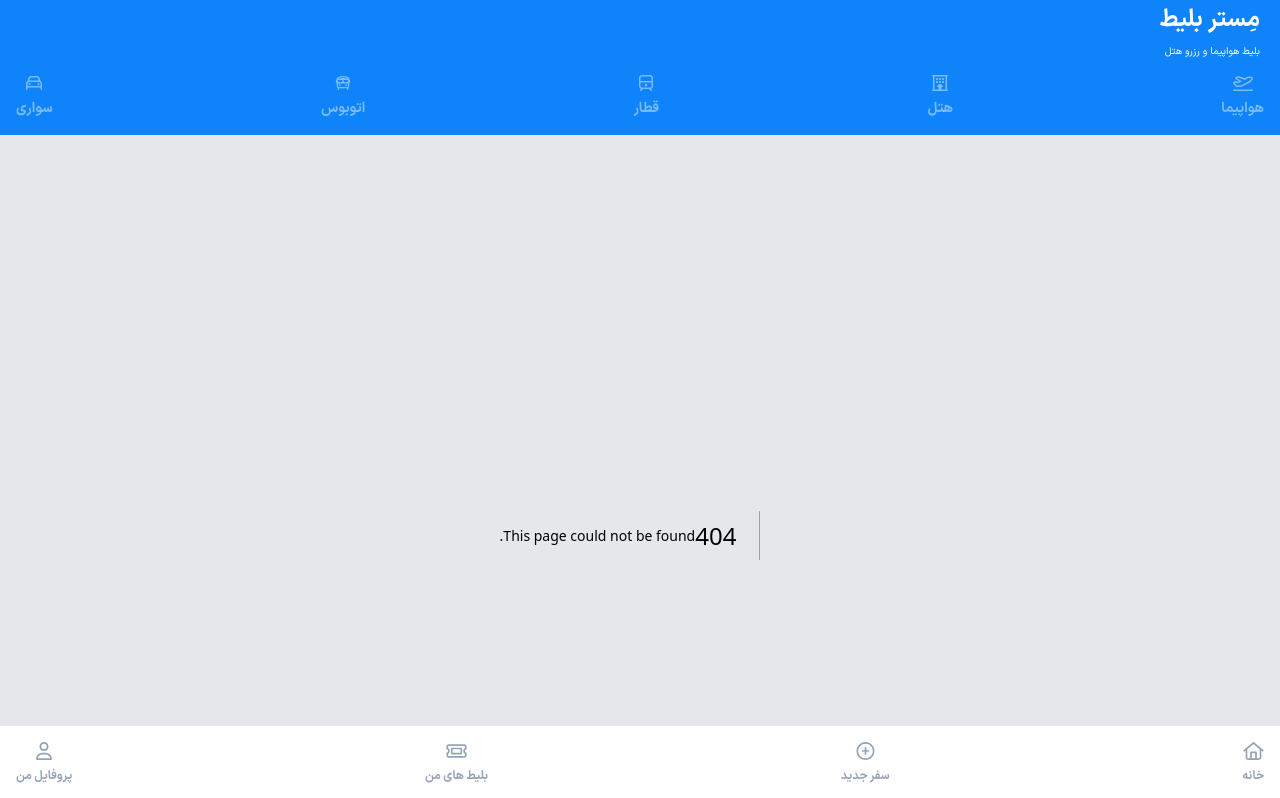
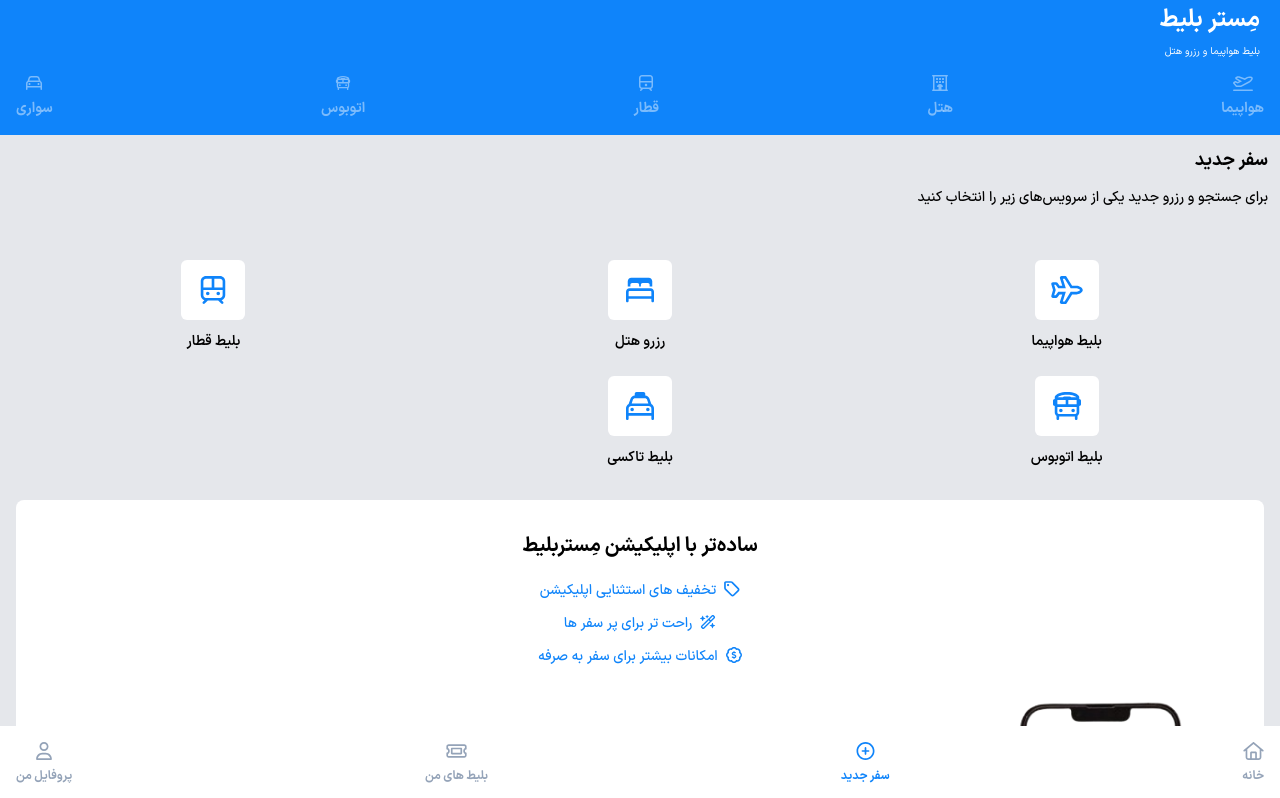
Before and after one commit to mahdikhalili1998/mr-blit, a Next.js app: page /services in a window 1280 px wide. Before the commit this address had no page. Shown: the top 798 px of the page. Built offline with nearby package versions, Linux system fonts and the light colour scheme.

Commit message:
start for authuriztion

```diff
--- /dev/null
+++ b/src/app/services/page.tsx
@@ -0,0 +1,8 @@
+import Services from "@/components/template/Services";
+import React from "react";
+
+function page() {
+  return <Services />;
+}
+
+export default page;
--- /dev/null
+++ b/src/components/icon/ServiceBus.tsx
@@ -0,0 +1,25 @@
+import { IIcon } from "@/types/generalType";
+import React from "react";
+
+function ServiceBus({ width, height, color }: IIcon) {
+  return (
+    <svg
+      width={width}
+      height={height}
+      aria-hidden="true"
+      focusable="false"
+      data-prefix="far"
+      data-icon="bus"
+      role="img"
+      xmlns="http://www.w3.org/2000/svg"
+      viewBox="0 0 576 512"
+    >
+      <path
+        fill={color}
+        d="M144 336C144 318.3 158.3 304 176 304C193.7 304 208 318.3 208 336C208 353.7 193.7 368 176 368C158.3 368 144 353.7 144 336zM368 336C368 318.3 382.3 304 400 304C417.7 304 432 318.3 432 336C432 353.7 417.7 368 400 368C382.3 368 368 353.7 368 336zM74.2 70.03C99.86 38.75 167.8 0 288 0C416.6 0 478 38.63 502.4 70.55C509.9 80.32 512 91.48 512 100.4V128C529.7 128 544 142.3 544 160V224C544 241.7 529.7 256 512 256V376C512 400.1 499.3 422.1 480 435.9V488C480 501.3 469.3 512 456 512C442.7 512 432 501.3 432 488V448H144V488C144 501.3 133.3 512 120 512C106.7 512 96 501.3 96 488V435.9C76.7 422.1 64 400.1 64 376V256C46.33 256 32 241.7 32 224V160C32 142.3 46.33 128 64 128V100.4C64 91.58 66.05 79.97 74.2 70.03zM363.7 96H461.2C445.4 78.89 399.2 48 288 48C185.8 48 133.8 78.27 115.5 96H212.3C217.8 86.44 228.2 80 240 80H336C347.8 80 358.2 86.44 363.7 96zM464 144H312V224H464V144zM112 224H264V144H112V224zM112 272V376C112 389.3 122.7 400 136 400H440C453.3 400 464 389.3 464 376V272H112z"
+      ></path>
+    </svg>
+  );
+}
+
+export default ServiceBus;
--- /dev/null
+++ b/src/components/icon/ServiceHotel.tsx
@@ -0,0 +1,25 @@
+import { IIcon } from "@/types/generalType";
+import React from "react";
+
+function ServiceHotel({ width, height, color }: IIcon) {
+  return (
+    <svg
+      width={width}
+      height={height}
+      aria-hidden="true"
+      focusable="false"
+      data-prefix="far"
+      data-icon="bed-front"
+      role="img"
+      xmlns="http://www.w3.org/2000/svg"
+      viewBox="0 0 512 512"
+    >
+      <path
+        fill={color}
+        d="M80 160c0-17.6 14.4-32 32-32h96c17.6 0 32 14.4 32 32v32h32V160c0-17.6 14.4-32 32-32h96c17.6 0 32 14.4 32 32v32H480V96c0-35.2-28.8-64-64-64H96C60.8 32 32 60.8 32 96v96h48V160zM448 224H64C28.65 224 0 252.7 0 288v168C0 469.3 10.75 480 23.1 480S48 469.3 48 456V416h416v40C464 469.3 474.7 480 488 480S512 469.3 512 456V288C512 252.7 483.3 224 448 224zM464 368h-416V288c0-8.875 7.125-16 16-16h384c8.875 0 16 7.125 16 16V368z"
+      ></path>
+    </svg>
+  );
+}
+
+export default ServiceHotel;
--- /dev/null
+++ b/src/components/icon/ServicePlane.tsx
@@ -0,0 +1,25 @@
+import { IIcon } from "@/types/generalType";
+import React from "react";
+
+function ServicePlane({ width, height, color }: IIcon) {
+  return (
+    <svg
+      width={width}
+      height={height}
+      aria-hidden="true"
+      focusable="false"
+      data-prefix="far"
+      data-icon="plane"
+      role="img"
+      xmlns="http://www.w3.org/2000/svg"
+      viewBox="0 0 576 512"
+    >
+      <path
+        fill={color}
+        d="M576 256C576 305 502.1 336 464.2 336H382.2L282.4 496C276.4 506 266.4 512 254.4 512H189.5C179.5 512 169.5 508 163.5 500C157.6 492 155.6 480.1 158.6 471L201.5 336H152.5L113.6 388C107.6 396 98.61 400 88.62 400H31.7C22.72 400 12.73 396 6.74 388C.7485 380-1.248 370 1.747 360L31.7 256L.7488 152C-1.248 143 .7488 133 6.74 125C12.73 117 22.72 112 31.7 112H88.62C98.61 112 107.6 117 113.6 125L152.5 176H201.5L158.6 41C155.6 32 157.6 21 163.5 13C169.5 5 179.5 0 189.5 0H254.4C265.4 0 277.4 7 281.4 16L381.2 176H463.2C502.1 176 576 208 576 256H576zM527.1 256C525.1 246 489.1 224 463.2 224H355.3L245.4 48H211.5L266.4 224H128.6L80.63 160H53.67L81.63 256L53.67 352H80.63L128.6 288H266.4L211.5 464H245.4L355.3 288H463.2C490.1 288 526.1 267 527.1 256V256z"
+      ></path>
+    </svg>
+  );
+}
+
+export default ServicePlane;
--- /dev/null
+++ b/src/components/icon/ServiceTaxi.tsx
@@ -0,0 +1,25 @@
+import { IIcon } from "@/types/generalType";
+import React from "react";
+
+function ServiceTaxi({ width, height, color }: IIcon) {
+  return (
+    <svg
+      width={width}
+      height={height}
+      aria-hidden="true"
+      focusable="false"
+      data-prefix="far"
+      data-icon="taxi"
+      role="img"
+      xmlns="http://www.w3.org/2000/svg"
+      viewBox="0 0 576 512"
+    >
+      <path
+        fill={color}
+        d="M176 320C176 337.7 161.7 352 144 352C126.3 352 112 337.7 112 320C112 302.3 126.3 288 144 288C161.7 288 176 302.3 176 320zM400 320C400 302.3 414.3 288 432 288C449.7 288 464 302.3 464 320C464 337.7 449.7 352 432 352C414.3 352 400 337.7 400 320zM352 0C369.7 0 384 14.33 384 32V64L384 64.17C419.2 66.32 449.9 89.34 461.7 122.9L495.9 220.8C524.6 237.4 544 268.4 544 303.1V488C544 501.3 533.3 512 520 512C506.7 512 496 501.3 496 488V432H80V488C80 501.3 69.25 512 56 512C42.75 512 32 501.3 32 488V303.1C32 268.4 51.35 237.4 80.1 220.8L114.3 122.9C126.1 89.34 156.8 66.32 192 64.17L192 64V32C192 14.33 206.3 0 224 0H352zM197.4 112C180.4 112 165.3 122.7 159.7 138.8L135.4 208H440.6L416.3 138.8C410.7 122.7 395.6 112 378.6 112H197.4zM80 304V384H496V304C496 277.5 474.5 256 448 256H128C101.5 256 80 277.5 80 304z"
+      ></path>
+    </svg>
+  );
+}
+
+export default ServiceTaxi;
--- /dev/null
+++ b/src/components/icon/ServiceTrain.tsx
@@ -0,0 +1,25 @@
+import { IIcon } from "@/types/generalType";
+import React from "react";
+
+function ServiceTrain({ width, height, color }: IIcon) {
+  return (
+    <svg
+      width={width}
+      height={height}
+      aria-hidden="true"
+      focusable="false"
+      data-prefix="far"
+      data-icon="train-subway"
+      role="img"
+      xmlns="http://www.w3.org/2000/svg"
+      viewBox="0 0 448 512"
+    >
+      <path
+        fill={color}
+        d="M96 320C96 302.3 110.3 288 128 288C145.7 288 160 302.3 160 320C160 337.7 145.7 352 128 352C110.3 352 96 337.7 96 320zM352 320C352 337.7 337.7 352 320 352C302.3 352 288 337.7 288 320C288 302.3 302.3 288 320 288C337.7 288 352 302.3 352 320zM352 0C405 0 448 42.98 448 96V352C448 394.8 420 431 381.4 443.4L408.1 471C418.3 480.4 418.3 495.6 408.1 504.1C399.6 514.3 384.4 514.3 375 504.1L318.1 448H129.9L72.97 504.1C63.6 514.3 48.4 514.3 39.03 504.1C29.66 495.6 29.66 480.4 39.03 471L66.63 443.4C27.98 431 0 394.8 0 352V96C0 42.98 42.98 0 96 0H352zM200 48H96C69.49 48 48 69.49 48 96V208H200V48zM248 48V208H400V96C400 69.49 378.5 48 352 48H248zM96 400H352C378.5 400 400 378.5 400 352V256H48V352C48 378.5 69.49 400 96 400z"
+      ></path>
+    </svg>
+  );
+}
+
+export default ServiceTrain;
--- a/src/components/layout/Footer.tsx
+++ b/src/components/layout/Footer.tsx
@@ -40,15 +40,7 @@
     <div className="pb-10">
       {/* مشیرهای پر تردد */}
       {categoryName === "train" || categoryName === "taxi" ? null : (
-        <div className="bg-[#e8f1fa] py-5">
-          <h1 className="text-center text-xl font-semibold">
-            مسیر های پر تردد
-          </h1>
-          <p className="mt-2 w-max text-xs text-slate-500">
-            ارزان ترین و سریعترین مسیرها را با بیش از 500 شریک رسمی انتخاب کنید
-          </p>
-          <BusyRoutes />
-        </div>
+        <BusyRoutes />
       )}
       {/* معرفی اپ موبایلی */}
       <div className="bg-gray-200 pb-4 pt-8">
--- a/src/components/module/Footer/BusyRoutes.tsx
+++ b/src/components/module/Footer/BusyRoutes.tsx
@@ -13,18 +13,24 @@
       setCategoryName("بلیط هواپیمای ");
     } else if (categoryNames === "bus") {
       setCategoryName("بلیط اتوبوس");
+    } else {
+      setCategoryName("");
     }
   }, [categoryNames]);
 
-  return (
-    <div className="mt-5 space-y-2">
+  return categoryName ? (
+    <div className="mt-5 space-y-2 bg-[#e8f1fa] py-5">
+      <h1 className="text-center text-xl font-semibold">مسیر های پر تردد</h1>
+      <p className="mt-2 w-max text-xs text-slate-500">
+        ارزان ترین و سریعترین مسیرها را با بیش از 500 شریک رسمی انتخاب کنید
+      </p>
       {busyRoutes.map((item, index) => (
         <p key={index} className="pr-2 text-right font-bold text-blue">
           {categoryName} {item.name}
         </p>
       ))}
     </div>
-  );
+  ) : null;
 }
 
 export default BusyRoutes;
--- a/src/components/module/Shortcut.tsx
+++ b/src/components/module/Shortcut.tsx
@@ -1,12 +1,40 @@
+"use client";
+
 import { shortcutData } from "@/constant/ShortcutData";
+import { usePathname, useRouter } from "next/navigation";
+import { useEffect, useState } from "react";
 
 function Shortcut() {
+  const [isCheck, setIsCheck] = useState({ click: false, value: "" });
+  const router = useRouter();
+  const params = usePathname();
+  const categoryName = params.split("/").pop();
+
+  useEffect(() => {
+    if (categoryName === "airPlane") {
+      setIsCheck({ click: true, value: "home" });
+    } else if (categoryName === "services") {
+      setIsCheck({ click: true, value: "newTrip" });
+    }
+  }, [categoryName]);
+
+  const clickHandler = (value: string) => {
+    if (value === "home") {
+      router.push("/");
+      setIsCheck({ click: true, value });
+    } else if (value === "newTrip") {
+      setIsCheck({ click: true, value });
+      router.push("/services");
+    }
+  };
+
   return (
     <ul className="fixed bottom-0 z-50 flex w-full items-center justify-between bg-white px-4 py-4">
       {shortcutData.map((item: any) => (
         <li
+          onClick={() => clickHandler(item.nameEn)}
           key={item.nameEn}
-          className="flex flex-col items-center justify-center gap-2 text-slate-400"
+          className={`${isCheck.click && isCheck.value === item.nameEn ? "text-blue" : "text-slate-400"} flex flex-col items-center justify-center gap-2`}
         >
           <span>{item.icon}</span>
           <span className="text-xs font-bold">{item.nameFa}</span>
--- /dev/null
+++ b/src/components/template/Services.tsx
@@ -0,0 +1,29 @@
+import { ServicesOption } from "@/constant/DataForMap";
+import Link from "next/link";
+
+function Services() {
+  return (
+    <div>
+      <h1 className="pr-3 pt-3 text-right text-lg font-bold">سفر جدید</h1>
+      <p className="m-3 font-medium">
+        برای جستجو و رزرو جدید یکی از سرویس‌های زیر را انتخاب کنید{" "}
+      </p>
+      <div className="grid grid-cols-3 gap-y-6 pt-10">
+        {ServicesOption.map((item, index) => (
+          <Link
+            href={item.link}
+            key={index}
+            className="flex flex-col items-center justify-center gap-3"
+          >
+            <span className="rounded-md bg-white p-4 text-blue">
+              {item.icon}
+            </span>
+            <span className="text-sm font-semibold">{item.name}</span>
+          </Link>
+        ))}
+      </div>
+    </div>
+  );
+}
+
+export default Services;
--- a/src/constant/DataForMap.js
+++ b/src/constant/DataForMap.js
@@ -2,6 +2,11 @@
 import Tajrobe from "../components/icon/Tajrobe";
 import Moshavereh from "../components/icon/Moshavereh";
 import TripSupport from "../components/icon/TripSupport";
+import ServicePlane from "@/components/icon/ServicePlane";
+import ServiceHotel from "@/components/icon/ServiceHotel";
+import ServiceTrain from "@/components/icon/ServiceTrain";
+import ServiceBus from "@/components/icon/ServiceBus";
+import ServiceTaxi from "@/components/icon/ServiceTaxi";
 
 export const ourSite = [
   {
@@ -217,3 +222,31 @@
     location: "محله بی نوایان جنوب غرب",
   },
 ];
+
+export const ServicesOption = [
+  {
+    icon: <ServicePlane width={32} height={28} color="currentColor" />,
+    name: "بلیط هواپیما",
+    link: "/",
+  },
+  {
+    icon: <ServiceHotel width={32} height={28} color="currentColor" />,
+    name: "رزرو هتل",
+    link: "/hotel",
+  },
+  {
+    icon: <ServiceTrain width={32} height={28} color="currentColor" />,
+    name: "بلیط قطار",
+    link: "/train",
+  },
+  {
+    icon: <ServiceBus width={32} height={28} color="currentColor" />,
+    name: " بلیط اتوبوس",
+    link: "/bus",
+  },
+  {
+    icon: <ServiceTaxi width={32} height={28} color="currentColor" />,
+    name: "بلیط تاکسی",
+    link: "/taxi",
+  },
+];
```
